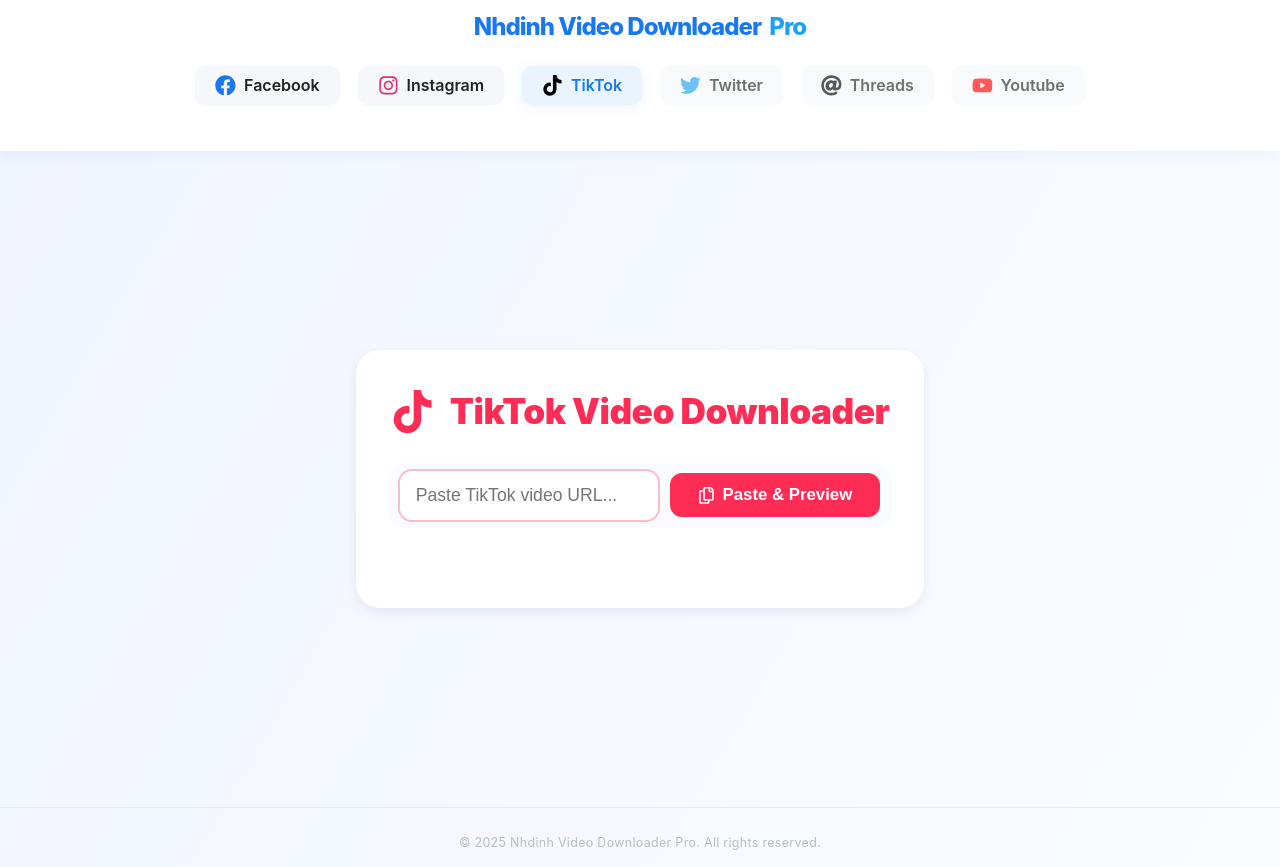
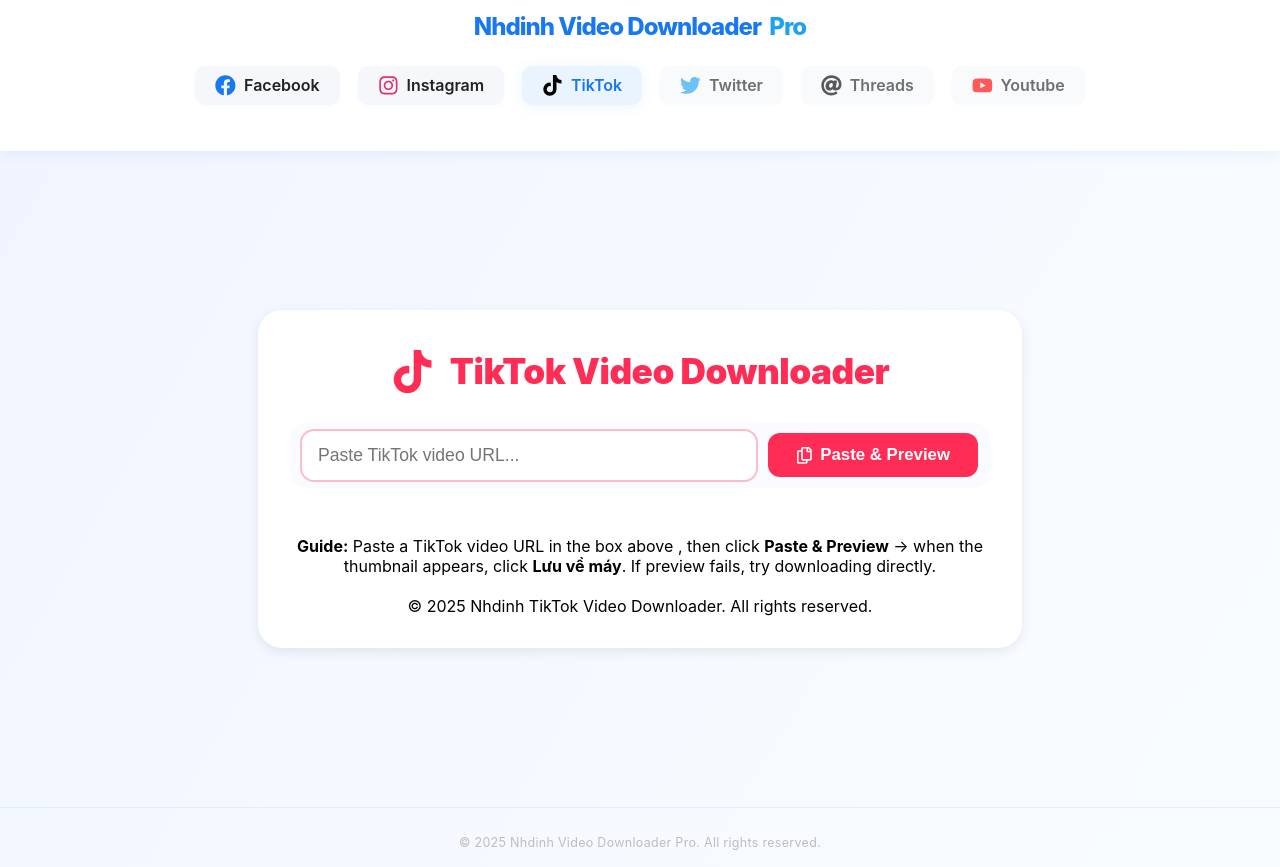
Before and after one commit to nhdinh03/Download-Video, a React (Create React App) app in the folder Download-Video-Nhdinh/download-video-fe/: page /download/tiktok in a window 1280 px wide. Built offline with nearby package versions, Linux system fonts and the light colour scheme.

Commit message:
thực hiện tải nhưng chưa thực hiện đc hiên thị video chỉ nghe tiếng

```diff
--- a/Download-Video-Nhdinh/download-video-fe/src/components/TiktokDownloader/TiktokDownloader.jsx
+++ b/Download-Video-Nhdinh/download-video-fe/src/components/TiktokDownloader/TiktokDownloader.jsx
@@ -24,6 +24,7 @@
   const [videoTitle, setVideoTitle] = useState("");
   const sseRef = useRef(null);
   const location = useLocation();
+  const isMobile = /iPhone|iPad|iPod|Android|Mobile/i.test(navigator.userAgent);
 
   const isValidTiktokUrl = useCallback((input) => {
     try {
@@ -56,6 +57,7 @@
           method: "POST",
           headers: { "Content-Type": "application/json" },
           body: JSON.stringify({ url: inputUrl }),
+          timeout: 10000,
         });
         data = await res.json();
         if (!res.ok) {
@@ -99,10 +101,11 @@
         setProgress(100);
         setSuccess("Video is ready to download...");
         const tempLink = document.createElement("a");
+        // Assuming your server is serving the file, update the download URL accordingly
         tempLink.href = `${API_BASE}/download?filename=${encodeURIComponent(
           fileName
         )}`;
-        tempLink.download = fileName;
+        tempLink.download = fileName; // Assign the file name
         tempLink.click();
         setSuccess("Video downloaded successfully!");
         setLoading((prev) => ({ ...prev, download: false }));
@@ -165,7 +168,6 @@
       handlePreview(decodedUrl);
     }
   }, [location, handlePreview]);
-
   return (
     <div className="main-center">
       <div className="tiktok-downloader-root">
@@ -198,7 +200,11 @@
                     setUrl(cleanedUrl);
                     handlePreview(cleanedUrl);
                   } catch {
-                    setError("Unable to read clipboard!");
+                    setError(
+                      isMobile
+                        ? "Please paste manually!"
+                        : "Unable to read clipboard!"
+                    );
                   }
                 }}
                 disabled={loading.preview}
@@ -218,12 +224,30 @@
           <div className="tiktok-preview-row">
             <div className="tiktok-preview-col tiktok-preview-video">
               {videoTitle && (
-                <div className="tiktok-video-title">{videoTitle}</div>
+                <div
+                  className="tiktok-video-title"
+                  style={{
+                    fontWeight: 600,
+                    fontSize: "1.12rem",
+                    marginBottom: 10,
+                    color: "#1b2535",
+                  }}
+                >
+                  {videoTitle}
+                </div>
               )}
               <img
                 src={thumbnail}
                 alt="Video thumbnail"
                 className="tiktok-video-preview"
+                style={{
+                  maxWidth: "100%",
+                  height: "auto",
+                  borderRadius: "8px",
+                }}
+                onError={() =>
+                  setError("Failed to load thumbnail. Try downloading instead.")
+                }
               />
             </div>
             <div className="tiktok-preview-col tiktok-preview-actions">
@@ -278,6 +302,18 @@
           </div>
         )}
         <br />
+        {!thumbnail && (
+          <div className="tiktok-guide">
+            <b>Guide:</b> Paste a TikTok video URL in the box above{" "}
+            {isMobile && "(long press to paste)"}, then click{" "}
+            <b>Paste & Preview</b> → when the thumbnail appears, click{" "}
+            <b>Lưu về máy</b>. If preview fails, try downloading directly.
+          </div>
+        )}
+        <div className="tiktok-powered">
+          <br />© {new Date().getFullYear()} Nhdinh TikTok Video Downloader. All
+          rights reserved.
+        </div>
       </div>
     </div>
   );
```
